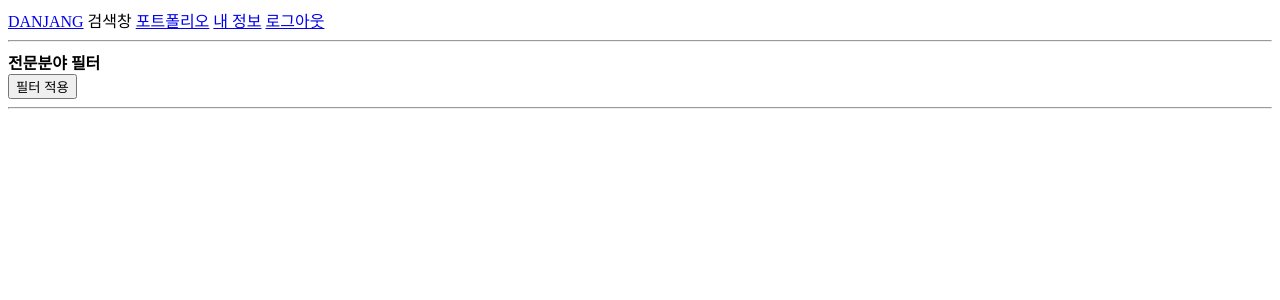
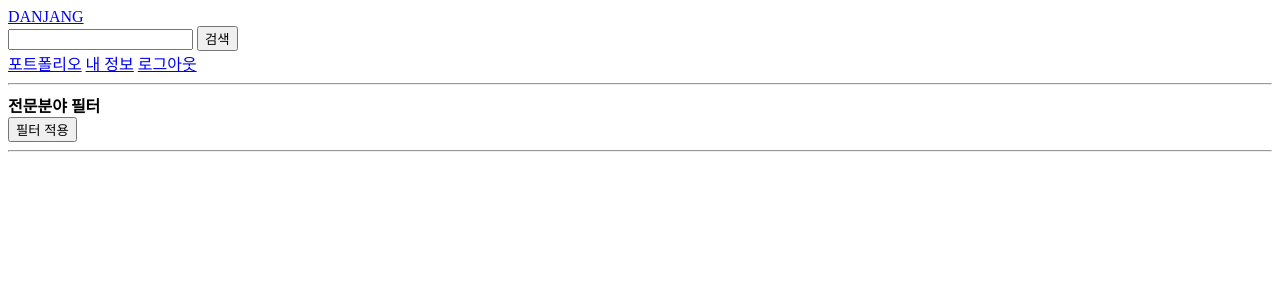
Before and after one commit to 2024-HERETHON/2024-Herethon-16, a Django app: page /portfolios/portfolio_list/ in a window 1280 px wide. Shown: the top 300 px of the page. Run offline with Django 5.2, Linux system fonts and the light colour scheme; data that the repository does not hold is empty.

Commit message:
검색 기능 완료

```diff
--- a/danjang_prj/accounts/templates/accounts/mylike.html
+++ b/danjang_prj/accounts/templates/accounts/mylike.html
@@ -8,11 +8,15 @@
 <body>
     <!-- nav bar -->
     <a href="{% url 'videos:video_list' %}">DANJANG</a>
-    검색창
+    <form action="{% url 'videos:search' %}">
+        <input name="data" size="20" value=""></input>
+        <input type="submit" value="검색" >
+    </form>
     <a href="{% url 'portfolios:portfolio_list' %}">포트폴리오</a>
     <a href="{% url 'accounts:mypage' %}">내 정보</a>
     <a href="{% url 'accounts:logout' %}">로그아웃</a>
     <hr>
+    <!-- 본문 -->
     찜한 콘텐츠<br>
     {% if videos %}
 
--- a/danjang_prj/accounts/templates/accounts/mypage.html
+++ b/danjang_prj/accounts/templates/accounts/mypage.html
@@ -8,11 +8,15 @@
 <body>
     <!-- nav bar -->
     <a href="{% url 'videos:video_list' %}">DANJANG</a>
-    검색창
+    <form action="{% url 'videos:search' %}">
+        <input name="data" size="20" value=""></input>
+        <input type="submit" value="검색" >
+    </form>
     <a href="{% url 'portfolios:portfolio_list' %}">포트폴리오</a>
     <a href="{% url 'accounts:mypage' %}">내 정보</a>
     <a href="{% url 'accounts:logout' %}">로그아웃</a>
     <hr>
+    <!-- 본문 -->
 
     nickname: {{ request.user.nickname }}<br>
 
--- a/danjang_prj/accounts/templates/accounts/mypurchase.html
+++ b/danjang_prj/accounts/templates/accounts/mypurchase.html
@@ -8,11 +8,15 @@
 <body>
     <!-- nav bar -->
     <a href="{% url 'videos:video_list' %}">DANJANG</a>
-    검색창
+    <form action="{% url 'videos:search' %}">
+        <input name="data" size="20" value=""></input>
+        <input type="submit" value="검색" >
+    </form>
     <a href="{% url 'portfolios:portfolio_list' %}">포트폴리오</a>
     <a href="{% url 'accounts:mypage' %}">내 정보</a>
     <a href="{% url 'accounts:logout' %}">로그아웃</a>
     <hr>
+    <!-- 본문 -->
     my purchase
 </body>
 </html>
--- a/danjang_prj/accounts/templates/accounts/myviewhistory.html
+++ b/danjang_prj/accounts/templates/accounts/myviewhistory.html
@@ -8,11 +8,15 @@
 <body>
     <!-- nav bar -->
     <a href="{% url 'videos:video_list' %}">DANJANG</a>
-    검색창
+    <form action="{% url 'videos:search' %}">
+        <input name="data" size="20" value=""></input>
+        <input type="submit" value="검색" >
+    </form>
     <a href="{% url 'portfolios:portfolio_list' %}">포트폴리오</a>
     <a href="{% url 'accounts:mypage' %}">내 정보</a>
     <a href="{% url 'accounts:logout' %}">로그아웃</a>
     <hr>
+    <!-- 본문 -->
     my view history
 </body>
 </html>
--- a/danjang_prj/accounts/templates/accounts/update_myportfolio.html
+++ b/danjang_prj/accounts/templates/accounts/update_myportfolio.html
@@ -9,11 +9,15 @@
 <body>
     <!-- nav bar -->
     <a href="{% url 'videos:video_list' %}">DANJANG</a>
-    검색창
+    <form action="{% url 'videos:search' %}">
+        <input name="data" size="20" value=""></input>
+        <input type="submit" value="검색" >
+    </form>
     <a href="{% url 'portfolios:portfolio_list' %}">포트폴리오</a>
     <a href="{% url 'accounts:mypage' %}">내 정보</a>
     <a href="{% url 'accounts:logout' %}">로그아웃</a>
     <hr>
+    <!-- 본문 -->
     <form method="POST" action="{% url 'accounts:update_myportfolio' %}" enctype="multipart/form-data">
     {% csrf_token %}
     이름: <input type="text" value="{{ myportfolio.name }}" name="name" id="name"><br>
--- a/danjang_prj/portfolios/templates/portfolios/portfolio_detail.html
+++ b/danjang_prj/portfolios/templates/portfolios/portfolio_detail.html
@@ -9,11 +9,15 @@
 <body>
     <!-- nav bar -->
     <a href="{% url 'videos:video_list' %}">DANJANG</a>
-    검색창
+    <form action="{% url 'videos:search' %}">
+        <input name="data" size="20" value=""></input>
+        <input type="submit" value="검색" >
+    </form>
     <a href="{% url 'portfolios:portfolio_list' %}">포트폴리오</a>
     <a href="{% url 'accounts:mypage' %}">내 정보</a>
     <a href="{% url 'accounts:logout' %}">로그아웃</a>
     <hr>
+    <!-- 본문 -->
     이름: {{ portfolio.name }}<br>
     전문 분야:
         {% for role in portfolio.role.all %}
--- a/danjang_prj/portfolios/templates/portfolios/portfolio_list.html
+++ b/danjang_prj/portfolios/templates/portfolios/portfolio_list.html
@@ -9,16 +9,20 @@
 <body>
     <!-- nav bar -->
     <a href="{% url 'videos:video_list' %}">DANJANG</a>
-    검색창
+    <form action="{% url 'videos:search' %}">
+        <input name="data" size="20" value=""></input>
+        <input type="submit" value="검색" >
+    </form>
     <a href="{% url 'portfolios:portfolio_list' %}">포트폴리오</a>
     <a href="{% url 'accounts:mypage' %}">내 정보</a>
     <a href="{% url 'accounts:logout' %}">로그아웃</a>
     <hr>
+    <!-- 본문 -->
     <form method="GET">
         <b>전문분야 필터</b><br>
         {% for role in roles %}
             <input type="checkbox" name="roles" value="{{ role.id }}"
-                   {% if role.id in selected_roles %}checked{% endif %}>
+                {% if role.id in selected_roles %}checked{% endif %}>
             {{ role.name }}
         {% endfor %}
         <button type="submit">필터 적용</button>
--- a/danjang_prj/videos/templates/videos/video_list.html
+++ b/danjang_prj/videos/templates/videos/video_list.html
@@ -9,16 +9,15 @@
 <body>
     <!-- nav bar -->
     <a href="{% url 'videos:video_list' %}">DANJANG</a>
-    검색창
     <form action="{% url 'videos:search' %}">
         <input name="data" size="20" value=""></input>
         <input type="submit" value="검색" >
-      </form>
-
+    </form>
     <a href="{% url 'portfolios:portfolio_list' %}">포트폴리오</a>
     <a href="{% url 'accounts:mypage' %}">내 정보</a>
     <a href="{% url 'accounts:logout' %}">로그아웃</a>
     <hr>
+    <!-- 본문 -->
     <b>오늘의 추천 작품</b><br>
     {% for video in random_videos %}
     <a href="{% url 'videos:video_detail' video.id %}">
```
Also changed, not shown: danjang_prj/videos/templates/videos/search.html (+5 -2 lines), danjang_prj/videos/templates/videos/video_detail.html (+5 -2 lines).
